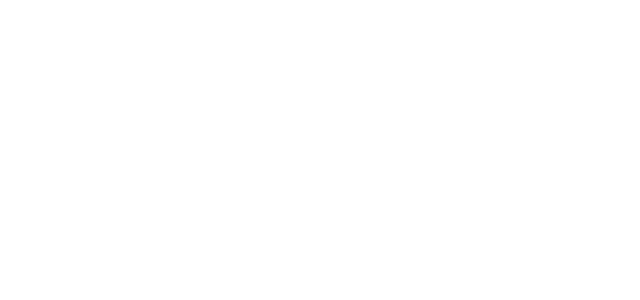
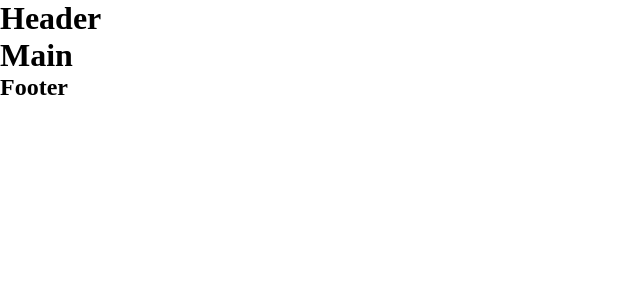
Before and after one commit to mattiacoli/react-dc-comics, a React (Vite) app: page / in a window 1280 px wide. Shown: the top 300 px of the page, without its empty margins (0-640 px from the left). Built offline with nearby package versions, Linux system fonts and the light colour scheme.

Commit message:
add layout components: Header, Main, and Footer

```diff
--- a/src/App.jsx
+++ b/src/App.jsx
@@ -1,8 +1,14 @@
+import Header from "./components/Header"
+import Main from "./components/Main"
+import Footer from "./Footer"
 
 function App() {
 
   return (
     <>
+      <Header />
+      <Main />
+      <Footer />
 
     </>
   )
--- /dev/null
+++ b/src/Footer.jsx
@@ -0,0 +1,7 @@
+export default function Footer() {
+  return (
+    <footer className="footer">
+      <h2>Footer</h2>
+    </footer>
+  )
+}
--- /dev/null
+++ b/src/components/Header.jsx
@@ -0,0 +1,7 @@
+export default function Header() {
+  return (
+    <header className="site_header">
+      <h1>Header</h1>
+    </header>
+  )
+}
--- /dev/null
+++ b/src/components/Main.jsx
@@ -0,0 +1,7 @@
+export default function Main() {
+  return (
+    <main className="main_site">
+      <h1>Main</h1>
+    </main>
+  )
+}
```
